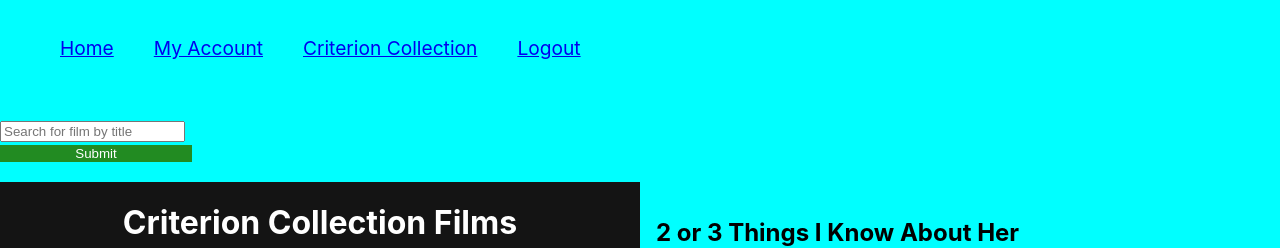
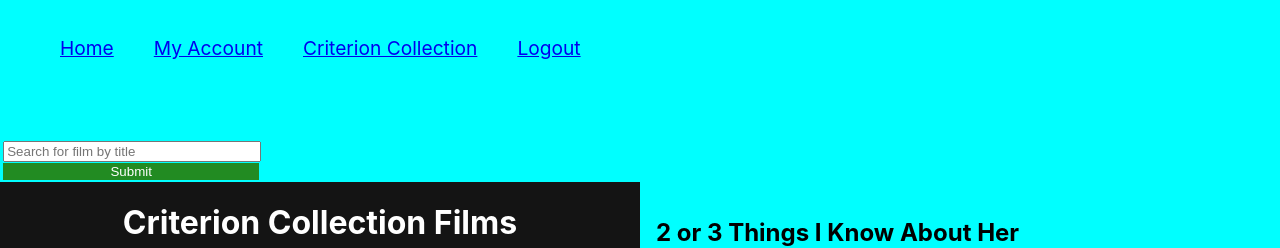
Before and after one commit to jmayheww/thefilmfix-app, a React (Create React App) app: page /films/0 in a window 1280 px wide. Shown: the top 248 px of the page. Built offline with nearby package versions, Linux system fonts and the light colour scheme; data requests are answered from the project's data file.

Commit message:
edit search form styling in FilmPage.css component

```diff
--- a/src/Components/FilmList.js
+++ b/src/Components/FilmList.js
@@ -20,7 +20,6 @@
     const id = film.FIELD1;
     const selected = id === curFilm;
 
-
     return (
       <div key={id} className={`film-card ${selected ? "selected" : ""}`}>
         <Link to={`/films/${id}`}>
@@ -33,7 +32,6 @@
   return (
     <div className="card-container">
       <h1>Criterion Collection Films</h1>
-      <br />
       {renderFilms}
       <div className="film-nav-bottom">
         <div className="page-indication">
--- a/src/Components/FilmPage.css
+++ b/src/Components/FilmPage.css
@@ -2,6 +2,16 @@
 .films-container {
     display: flex;
     height: 85vh;
+}
+
+.search-form {
+   padding: 0 0.2em 0.1em;
+
+}
+
+.search-input {
+    width: 19.5vw;
+    margin-bottom: -1em;
 }
 
 /* FILMS SCROLLER */
@@ -73,7 +83,8 @@
 
 .btn.submit-search {
     background-color: var(--color-positive);
-    width: 15vw;
+    width: 20vw;
+    margin-top: -0.5em;
 }
 
 .btn:disabled {
--- a/src/Components/FilmPage.js
+++ b/src/Components/FilmPage.js
@@ -54,10 +54,10 @@
 
   return (
     <main>
+      <br />
       <div className="search">
         <Search films={films} setFilterFilms={setFilteredFilms} />
       </div>
-      <br />
       <div className="films-container">
         <div className="scroll-container" ref={scrollerRef}>
           <FilmList
--- a/src/Components/Search.js
+++ b/src/Components/Search.js
@@ -1,5 +1,6 @@
 import React, { useState } from "react";
 import { GenButton } from "./GenButton";
+import "./FilmPage.css";
 
 function Search({ films, setFilterFilms }) {
   const [userSearchInput, setUserSearchInput] = useState("");
@@ -13,7 +14,6 @@
 
     const filterFilmsByTitle = films.filter((film) => {
       const titleWords = film.Title.toLowerCase().split(" ").join(" ");
-      console.log("titleWords: ", titleWords);
       const caseSearchedTerm = userSearchInput.toLowerCase();
 
       return titleWords.includes(caseSearchedTerm);
@@ -24,7 +24,7 @@
 
   return (
     <>
-      <form onSubmit={handleSubmit}>
+      <form onSubmit={handleSubmit} className="search-form">
         <div>
           <input
             type="text"
```
